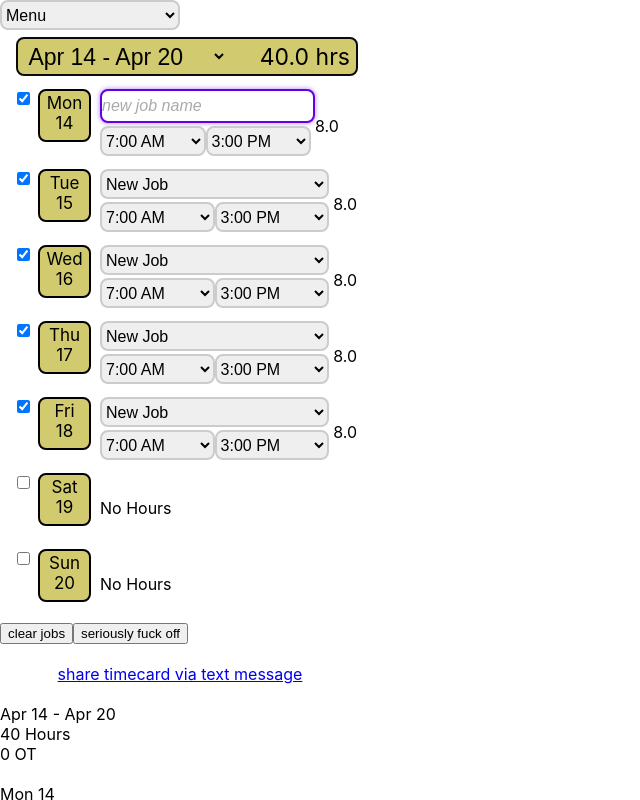
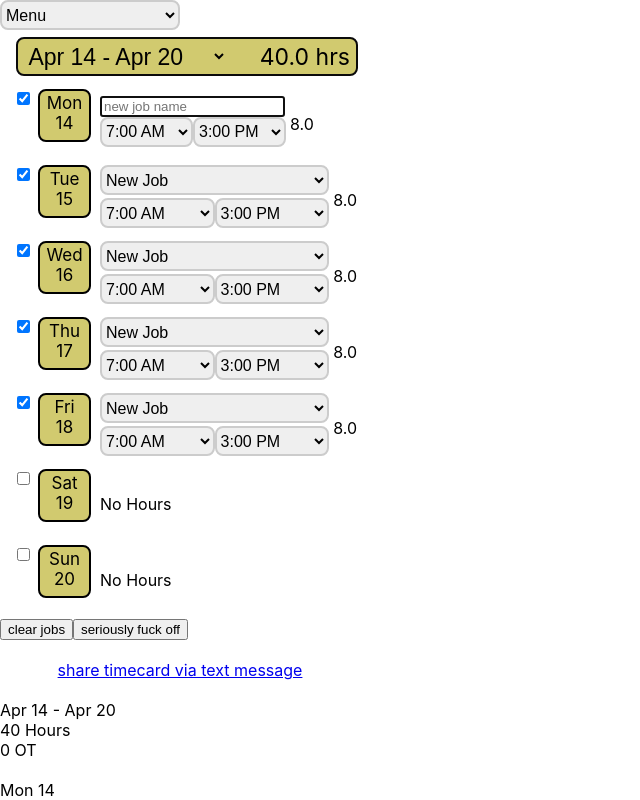
Before and after one commit to bradronto/bradronto.github.io, a React (Create React App) app in the folder timekeep/: page / in a window 1280 px wide. Both pictures are taken after a click on the button "seriously fuck off". Shown: the top 800 px of the page, without its empty margins (0-640 px from the left). Built offline with nearby package versions, Linux system fonts and the light colour scheme.

Commit message:
and another..

```diff
--- a/timekeep/src/components/work-hours.js
+++ b/timekeep/src/components/work-hours.js
@@ -251,7 +251,7 @@ const handleMenu = (value) =>
   {workHours[index].showNew === true ? (
         <div>
            {console.log("pop-up open")}
-          <input className="cool-input" ref={inputRef}
+          <input  ref={inputRef}
             type="text"
             onChange={(e) => setNewOption(e.target.value)}
             placeholder="new job name"
```
